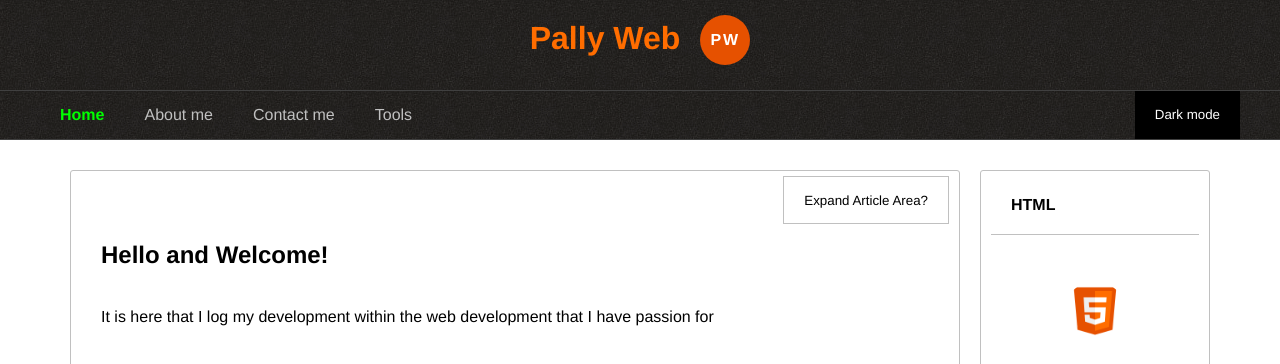
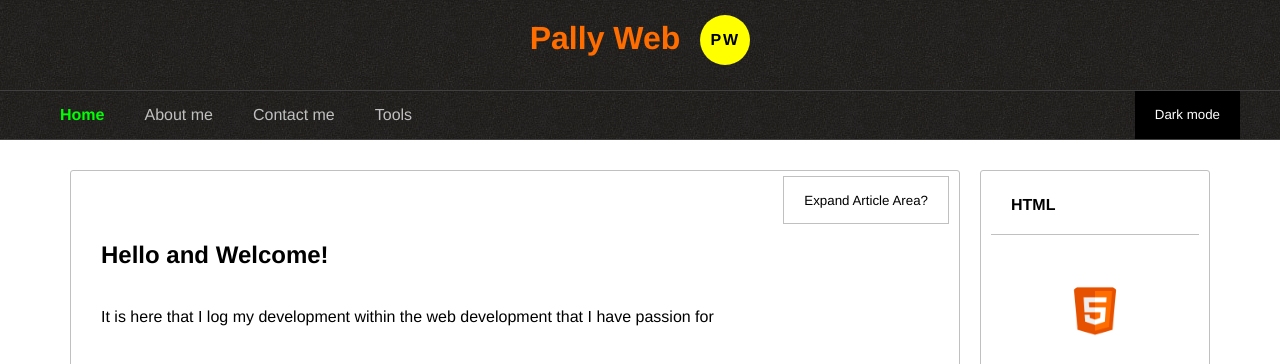
Before and after one commit to SarnasKadir/PallyWeb, a plain HTML site: page index.html in a window 1280 px wide. Shown: the top 364 px of the page. Drawn offline with Linux system fonts and the light colour scheme.

Commit message:
Update style.css

```diff
--- a/style.css
+++ b/style.css
@@ -48,7 +48,7 @@ header{
 .pw-logo{
 	width:50px;
 	height:50px;
-	background-color:#E65100;
+	background-color:yellow;
 	position:absolute;
 	right:20px;
 	top:15px;
@@ -56,7 +56,7 @@ header{
 	font-size:16px;
 	line-height:50px;
 	text-align:center;
-	color:white;
+	color:black;
 	font-weight:bold;
 	letter-spacing:2px;
 	-webkit-border-radius: 50%;
```
